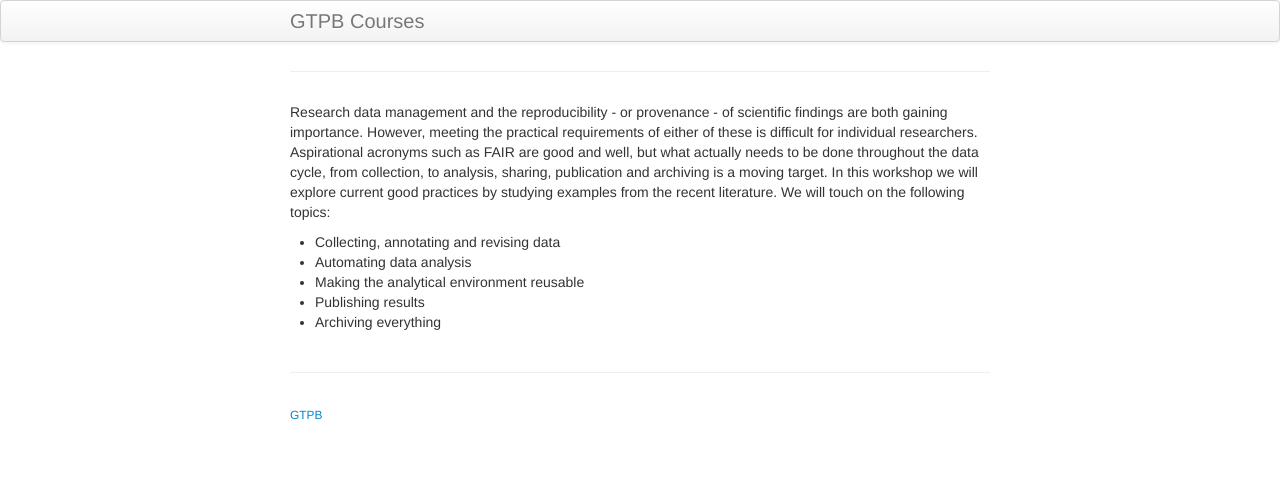
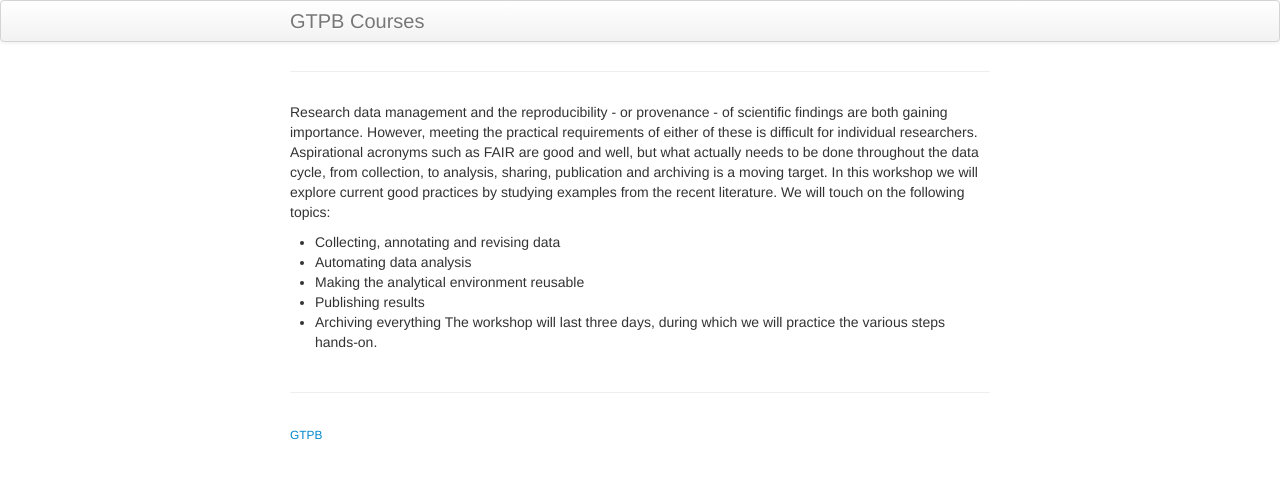
Before and after one commit to GTPB/ODR, a Jekyll site: the page built from pages/description.md, in a window 1280 px wide. Shown: the top 479 px of the page. Built offline with Jekyll 4.4.1, drawn with Linux system fonts in a browser that asks for light colours; our own code applies the rules of GitHub Pages for plain Markdown files.

Commit message:
Update description.md

```diff
--- a/pages/description.md
+++ b/pages/description.md
@@ -7,3 +7,4 @@ workshop we will explore current good practices by studying examples from the re
 - Making the analytical environment reusable
 - Publishing results
 - Archiving everything
+The workshop will last three days, during which we will practice the various steps hands-on.
```
